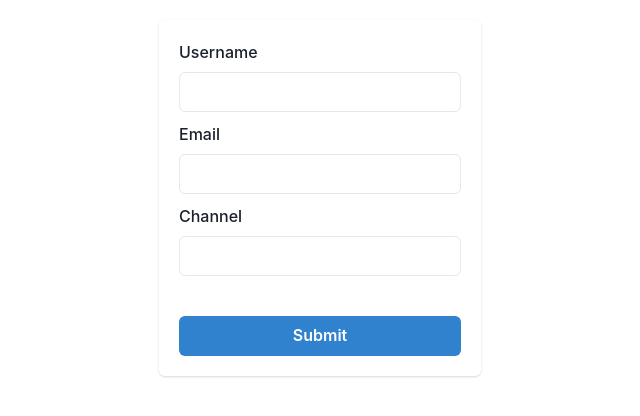
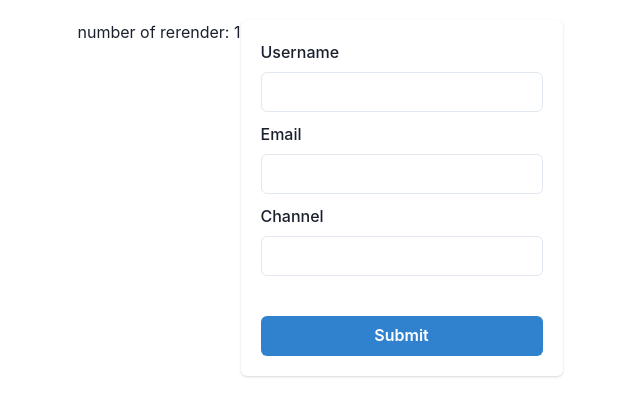
Before and after one commit to jeffigy/React-hook-form, a React (Vite) app: page / in a window 1280 px wide. Shown: the top 416 px of the page, without its empty margins (320-960 px from the left). Built offline with nearby package versions, Linux system fonts and the light colour scheme.

Commit message:
form state and rerenders

```diff
--- a/src/components/YouTubeForm.tsx
+++ b/src/components/YouTubeForm.tsx
@@ -12,13 +12,15 @@ import React from "react";
 import { useForm } from "react-hook-form";
 import { DevTool } from "@hookform/devtools";
 type YouTubeFormProps = {};
+let renderCount = 0;
 
 const YouTubeForm: React.FC<YouTubeFormProps> = () => {
   const form = useForm();
   const { register, control } = form;
-
+  renderCount++;
   return (
     <>
+      <h1>number of rerender: {renderCount / 2}</h1>
       <form action="">
         <Card>
           <CardBody as={Stack} spacing={"10px"}>
```
